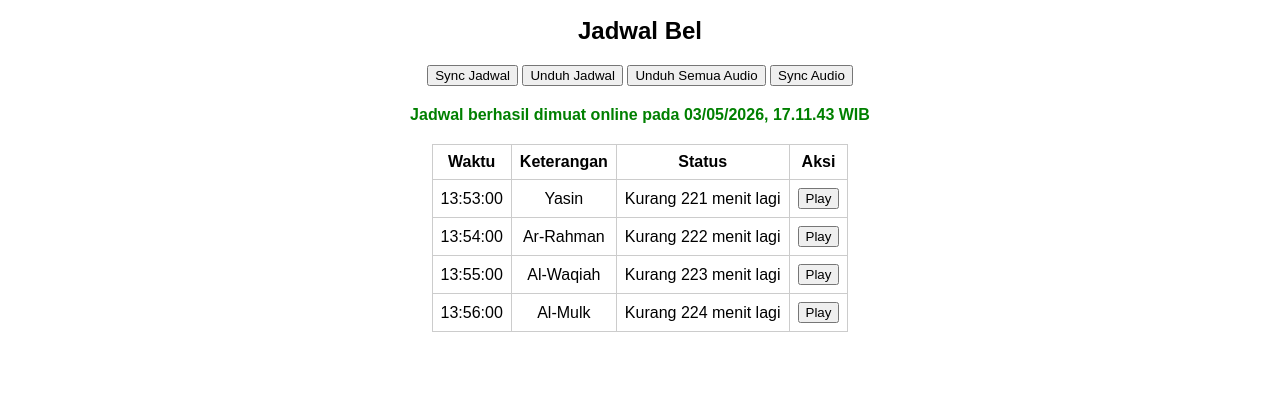
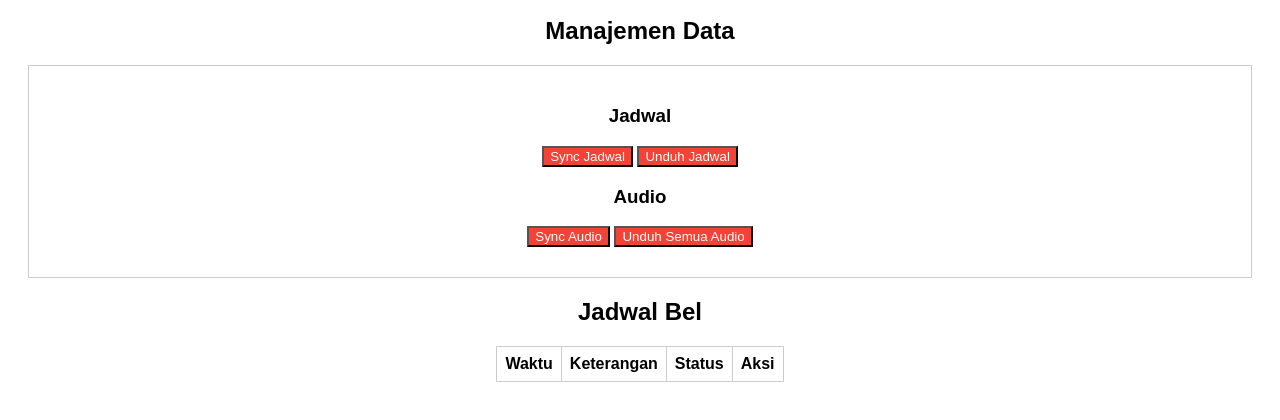
Before and after one commit to FaiqAminuddin/bel, a plain HTML site: page index.html in a window 1280 px wide. Shown: the part 146-566 px from the top of the page. Drawn offline with nearby package versions, Linux system fonts and the light colour scheme; a script that the page names is missing.

Commit message:
Update index.html

```diff
--- a/index.html
+++ b/index.html
@@ -14,14 +14,25 @@
 <body>
   <h1>Jam WIB Terkini</h1>
   <div id="clock"></div>
+  <h2>Manajemen Data</h2>
+<div id="panel" style="border:1px solid #ccc; padding:20px; margin:20px;">
+
+  <!-- Jadwal -->
+  <h3>Jadwal</h3>
+  <button id="btnSyncJadwal" onclick="syncSchedule()" style="background-color:#f44336; color:white;">Sync Jadwal</button>
+  <button id="btnUnduhJadwal" onclick="downloadSchedule()" style="background-color:#f44336; color:white;">Unduh Jadwal</button>
+  <div id="statusJadwal" style="margin:10px; font-weight:bold; color:green;"></div>
+
+  <!-- Audio -->
+  <h3>Audio</h3>
+  <button id="btnSyncAudio" onclick="syncAudio()" style="background-color:#f44336; color:white;">Sync Audio</button>
+  <button id="btnUnduhAudio" onclick="downloadAllAudio()" style="background-color:#f44336; color:white;">Unduh Semua Audio</button>
+  <div id="statusAudio" style="margin:10px; font-weight:bold; color:green;"></div>
+
+</div>
+
 
   <h2>Jadwal Bel</h2>
-      <button onclick="syncSchedule()">Sync Jadwal</button>
-  <button onclick="downloadSchedule()">Unduh Jadwal</button>
-<button onclick="downloadAllAudio()">Unduh Semua Audio</button>
-  <button onclick="syncAudio()">Sync Audio</button>
-  <div id="status" style="margin:20px; font-weight:bold; color:green;"></div>
-
   <table>
     <thead>
       <tr>
```
